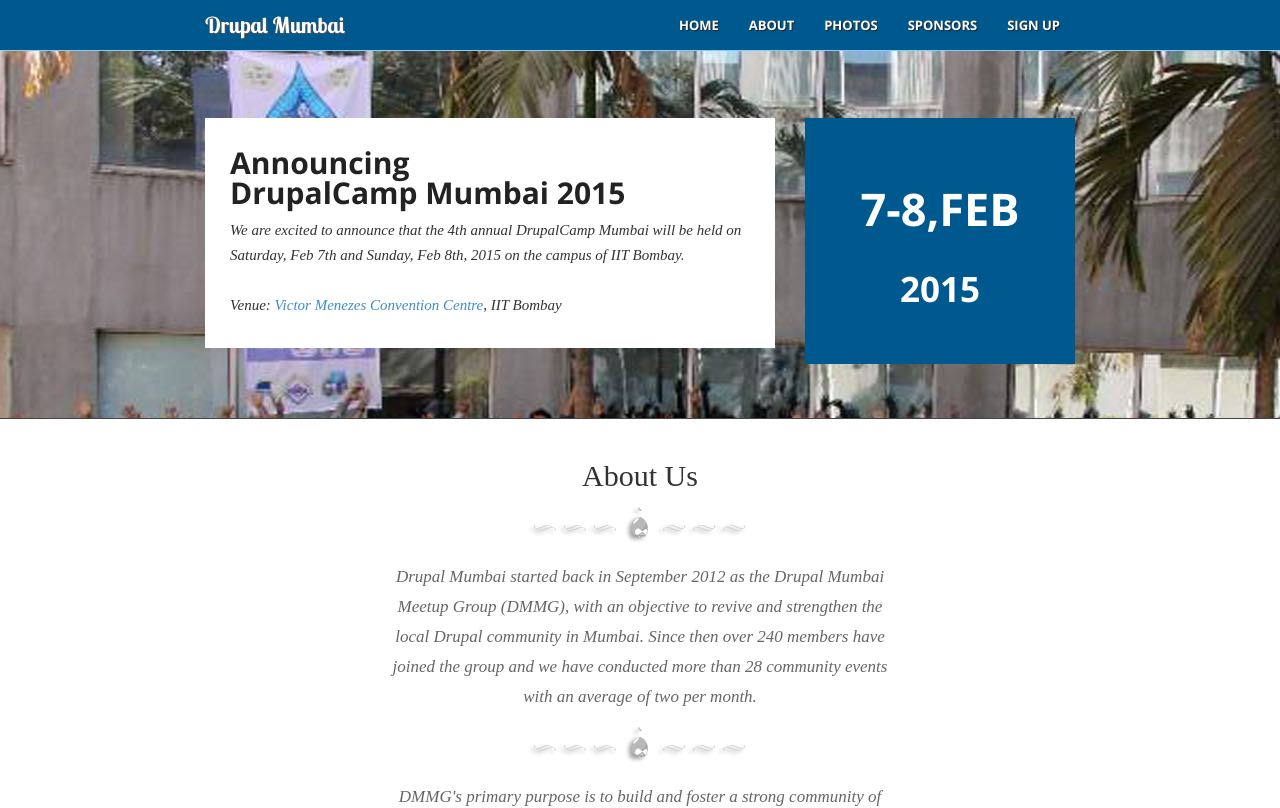
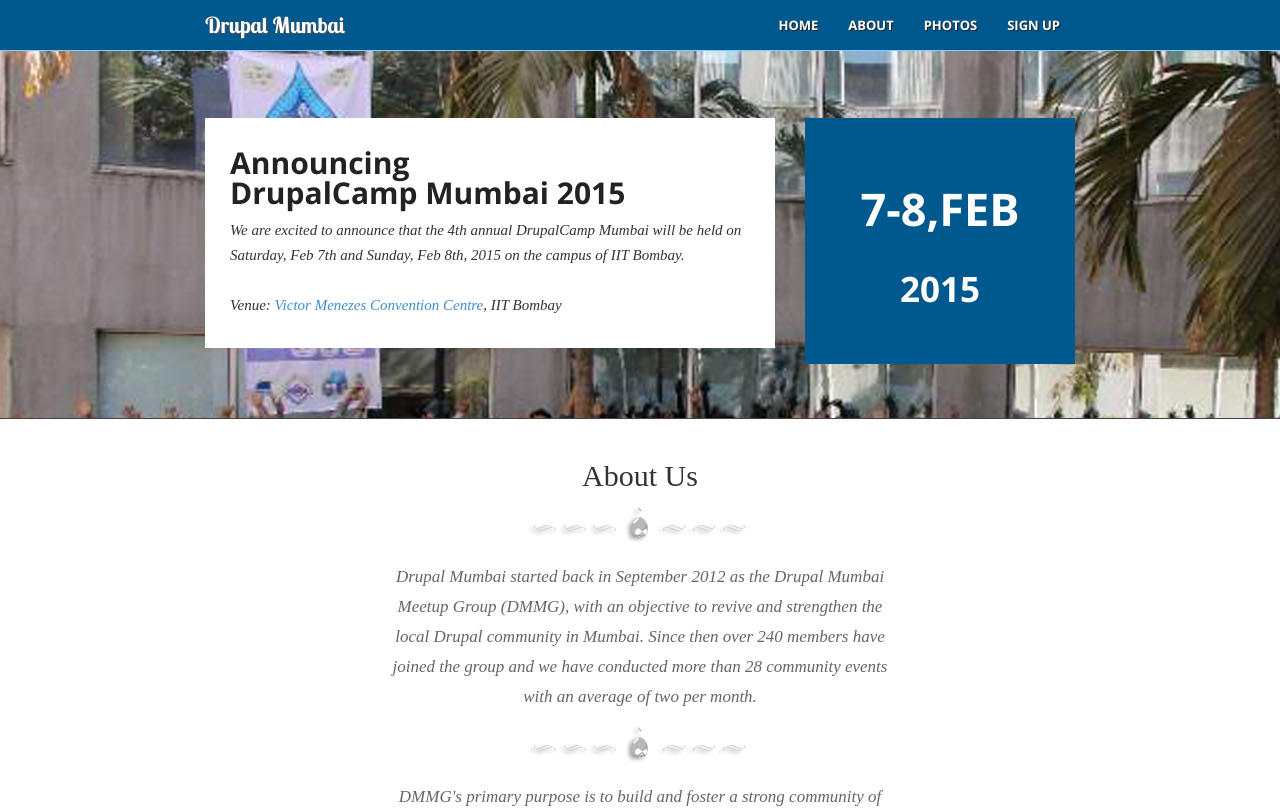
Before and after one commit to DrupalMumbai/drupalmumbai.github.io, a plain HTML site: page index.html in a window 1280 px wide. Shown: the top 808 px of the page. Drawn offline with nearby package versions, Linux system fonts and the light colour scheme; a web font is replaced by a local one.

Commit message:
Update index.html
Removed Sponsor Link & Author information

```diff
--- a/index.html
+++ b/index.html
@@ -6,7 +6,6 @@
 		<!-- Description, Keywords and Author -->
 		<meta name="description" content="Drupal Mumbai's primary purpose is to build and foster a strong community of Drupal and open source contributors in and around the Mumbai region. We invite and welcome Drupal enthusiasts, newbies, designers and hackers, businesses and marketeers to join us.">
 		<meta name="keywords" content="Drupal Mumbai, Drupal India, Drupal Mumbai User Group">
-		<meta name="author" content="Gobinath Mallaiyan">
 
 		<meta name="viewport" content="width=device-width, initial-scale=1.0">
 		<link href='http://fonts.googleapis.com/css?family=Open+Sans:400,600,700' rel='stylesheet' type='text/css'>
@@ -46,7 +45,6 @@
 						<li><a href="#home" class="anchorLink">Home</a></li>
 						<li><a href="#about" class="anchorLink">About</a></li>
 						<li><a href="#photos" class="anchorLink">Photos</a></li>
-						<li><a href="#sponsors" class="anchorLink">Sponsors</a></li>
 						<li><a href="#signup" class="anchorLink">Sign Up</a></li>
 					</ul>
 				</nav>
```
